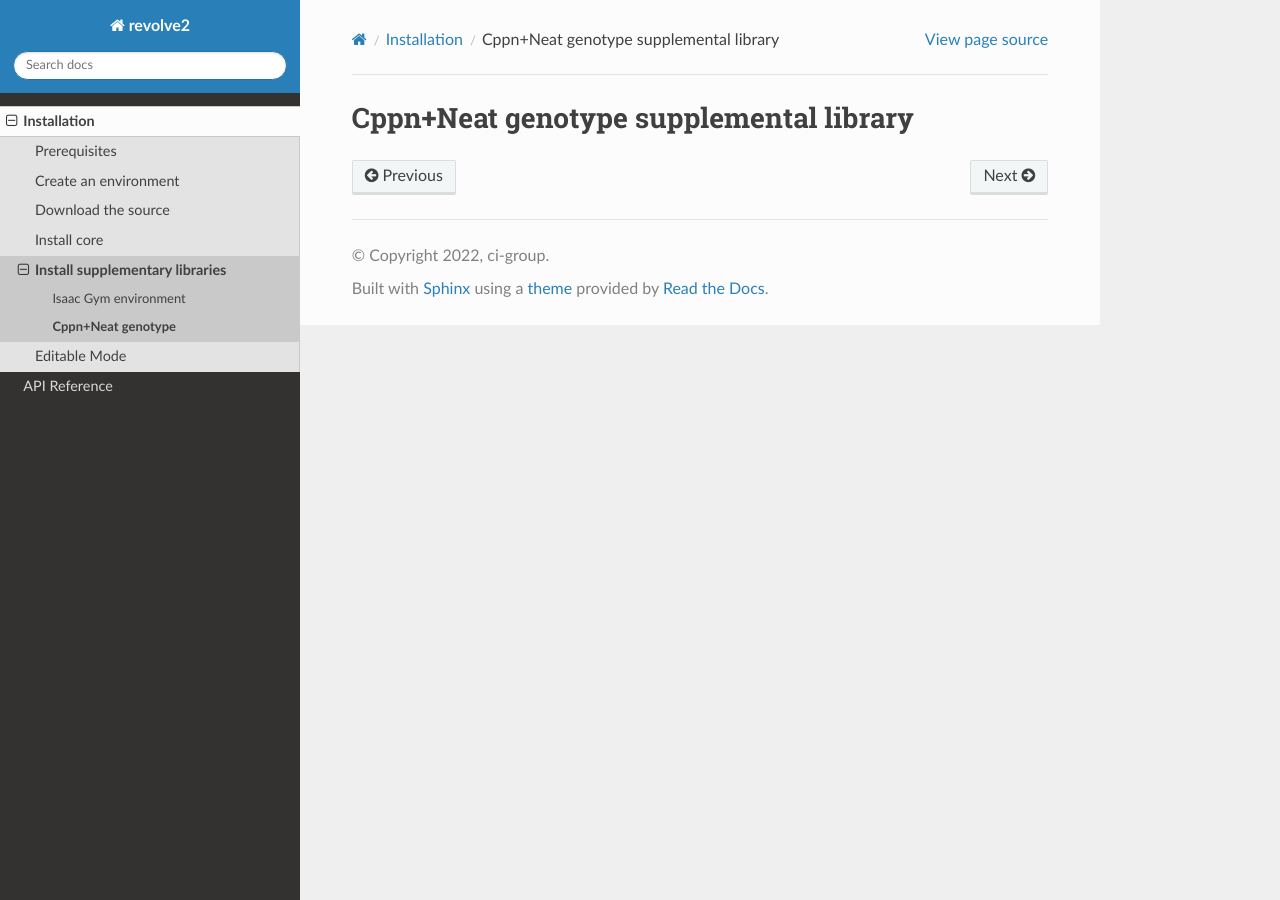
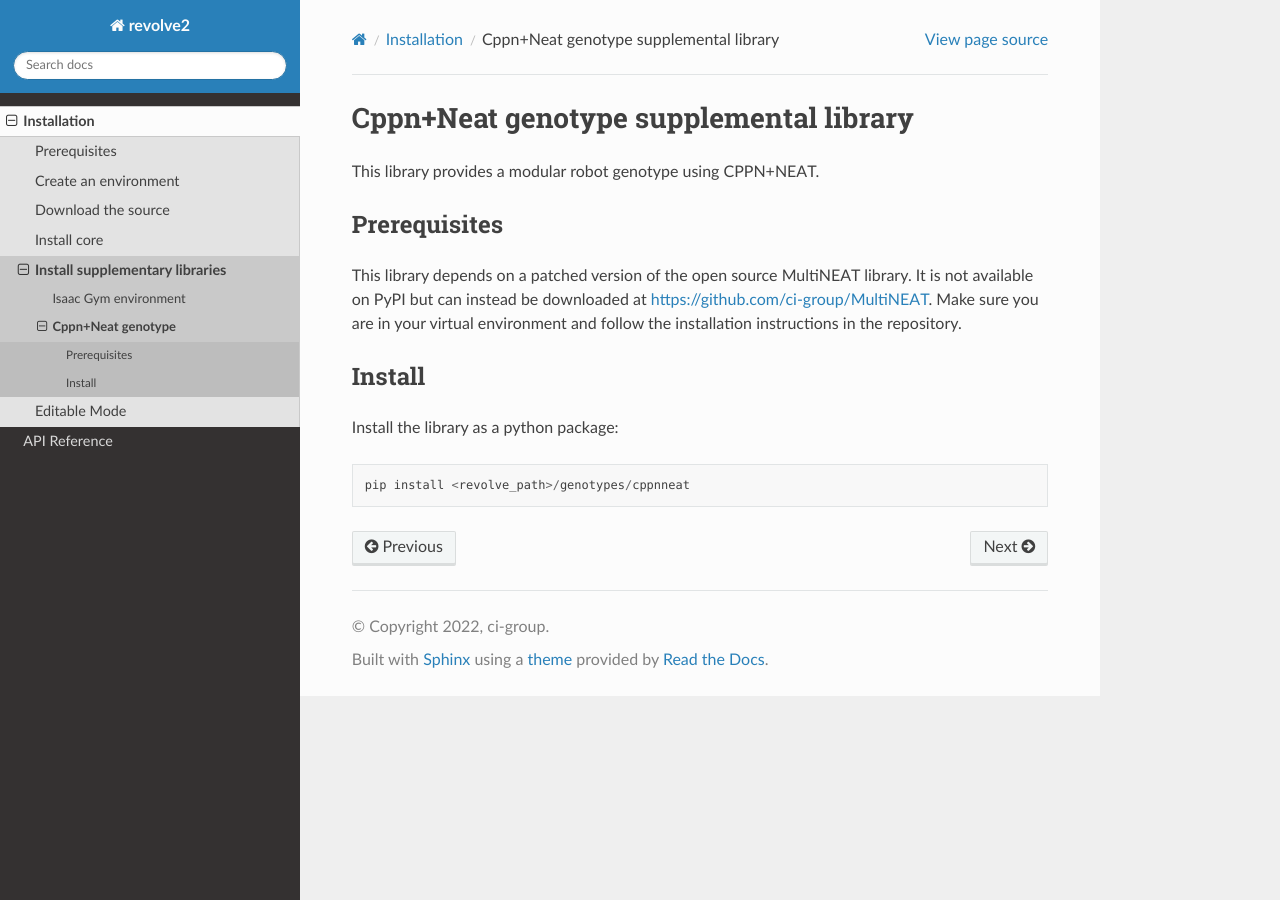
Before and after one commit to ci-group/revolve2, a Sphinx documentation site: the page built from docs/source/installation/genotypes/cppnneat.rst, in a window 1280 px wide. Built offline with Sphinx 7.4.7 and the Read the Docs theme 2.0.0, drawn with Linux system fonts in a browser that asks for light colours; pages that are not in the unit, such as notebooks, are missing from menus.

Commit message:
Add cppnneat genotype docs

```diff
--- a/docs/source/installation/envs/isaacgym.rst
+++ b/docs/source/installation/envs/isaacgym.rst
@@ -1,7 +1,7 @@
 ===========================================
 Isaac Gym environment supplementary library
 ===========================================
-This library provides an environment for simulating physics actors.
+This library provides an environment for simulating physics actors using Isaac Gym.
 It depends on Nvidia's closed source Isaac Gym library version rc3.
 
 -------------
--- a/docs/source/installation/genotypes/cppnneat.rst
+++ b/docs/source/installation/genotypes/cppnneat.rst
@@ -1,3 +1,18 @@
 =======================================
 Cppn+Neat genotype supplemental library
 =======================================
+This library provides a modular robot genotype using CPPN+NEAT.
+
+-------------
+Prerequisites
+-------------
+This library depends on a patched version of the open source MultiNEAT library.
+It is not available on PyPI but can instead be downloaded at `<https://github.com/ci-group/MultiNEAT>`_.
+Make sure you are in your virtual environment and follow the installation instructions in the repository.
+
+-------
+Install
+-------
+Install the library as a python package::
+
+    pip install <revolve_path>/genotypes/cppnneat
```
